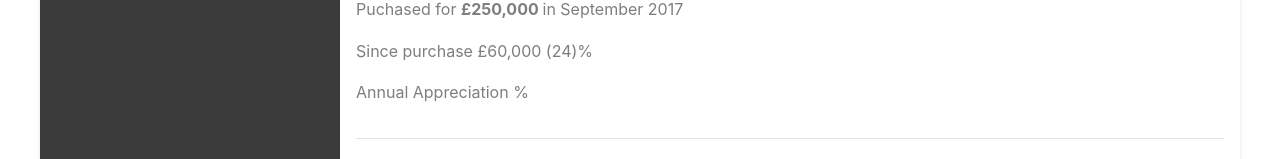
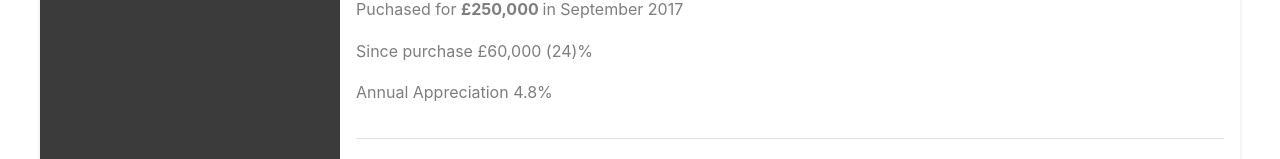
Before and after one commit to samchillcott/frontend-interview-task-main, a Next.js app: page / in a window 1280 px wide. Shown: the part 512-671 px from the top of the page. Built offline with nearby package versions, Linux system fonts and the light colour scheme.

Commit message:
add Anual Appreciation

```diff
--- a/modules/property-details/index.js
+++ b/modules/property-details/index.js
@@ -54,15 +54,17 @@ const Detail = ({ }) => {
   }
   const sincePurchasePercentageAmount = sincePurchasePercentage(sincePurchaseAmount, account.originalPurchasePrice)
 
-  const numberOfYearsSincePurchase = (originalPurchasePriceDate) => {
-    // grab year from originalPurchasePriceDate string
-    // deduct that year from current year using date object
+  const numberOfYearsSincePurchase = (date) => {
+    const currentYear = new Date().getFullYear()
+    const purchaseYear = date.getFullYear()
+    return currentYear - purchaseYear
   }
-  const numberOfYearsSincePurchaseAmount = numberOfYearsSincePurchase()
+  const numberOfYearsSincePurchaseAmount = numberOfYearsSincePurchase(dateObject)
 
   const annualAppreciation = (sincePurchasePercentage, numberOfYearsSincePurchase) => {
-
+    return sincePurchasePercentage / numberOfYearsSincePurchase
   }
+  const annualAppreciationAmount = annualAppreciation(sincePurchasePercentageAmount, numberOfYearsSincePurchaseAmount)
 
   return (
     <Inset>
@@ -102,7 +104,7 @@ const Detail = ({ }) => {
           <AccountList>
             <AccountListItem><InfoText>Puchased for <strong>£{ account.originalPurchasePrice.toLocaleString("en-US") } </strong>in { month } { year }</InfoText></AccountListItem>
             <AccountListItem><InfoText>Since purchase £{ sincePurchaseAmount.toLocaleString("en-US") } ({ sincePurchasePercentageAmount })%</InfoText></AccountListItem>
-            <AccountListItem><InfoText>Annual Appreciation { annualAppreciation() }%</InfoText></AccountListItem>
+            <AccountListItem><InfoText>Annual Appreciation { annualAppreciationAmount }%</InfoText></AccountListItem>
           </AccountList>
         </RowContainer>
       </AccountSection>
```
